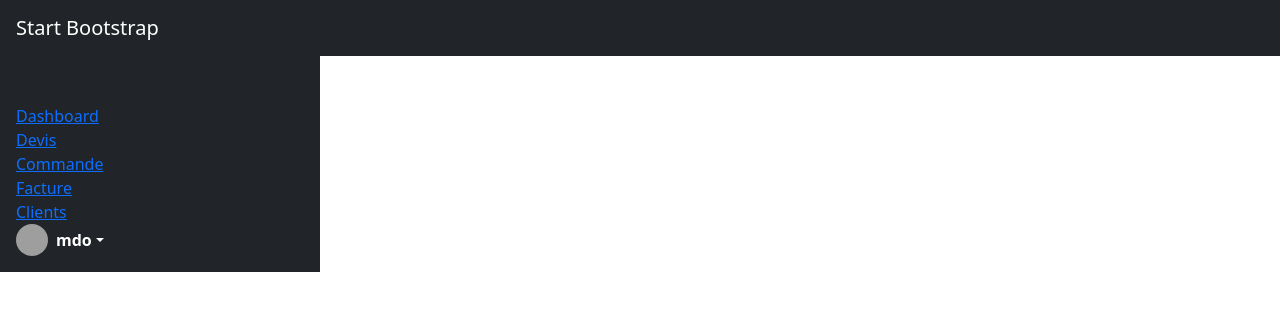
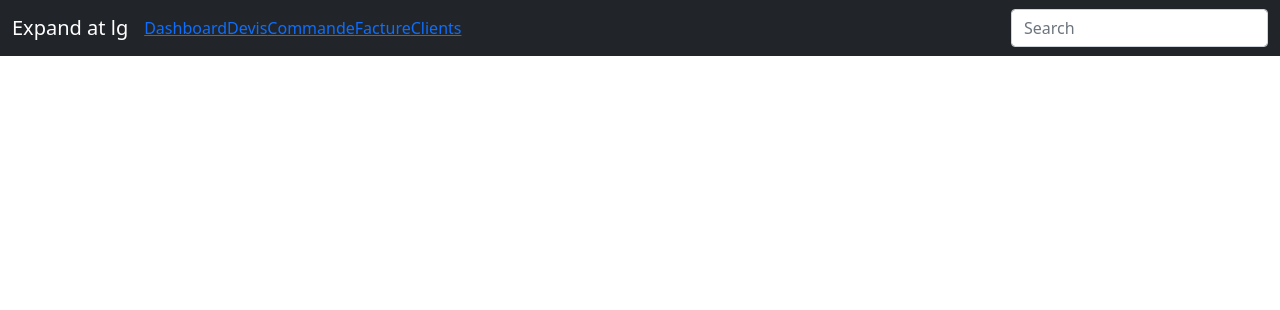
Before and after one commit to NicolasMaligue/projetNodeReactEquipe3, a React (Create React App) app in the folder react/: page / in a window 1280 px wide. Shown: the top 310 px of the page. Built offline with nearby package versions, Linux system fonts and the light colour scheme; grey boxes are pictures that could not be loaded.

Commit message:
Changement de structure de la barre de Navigation

```diff
--- a/react/src/components/Nav.js
+++ b/react/src/components/Nav.js
@@ -1,9 +1,5 @@
 import React, {Component} from 'react';
-import {NavLink, Route, Routes} from 'react-router-dom';
-import Customer from './pages/Customer';
-import Quote from './pages/Quote';
-import Order from './pages/Order';
-import Invoice from './pages/Invoice';
+import { NavLink } from 'react-router-dom';
 
 class Nav extends Component {
   constructor(props) {
@@ -14,50 +10,27 @@ class Nav extends Component {
   render() {
     return (
         <>
-          <nav className="navbar navbar-dark bg-dark">
-            <a className="navbar-brand ps-3" href="index.html">Start
-              Bootstrap</a>
+          <nav class="navbar navbar-expand-lg navbar-dark bg-dark" aria-label="Fifth navbar example">
+            <div class="container-fluid">
+              <a class="navbar-brand" href="#">Expand at lg</a>
+              <button class="navbar-toggler" type="button" data-bs-toggle="collapse" data-bs-target="#navbarsExample05" aria-controls="navbarsExample05" aria-expanded="false" aria-label="Toggle navigation">
+                <span class="navbar-toggler-icon"></span>
+              </button>
+
+              <div class="collapse navbar-collapse" id="navbarsExample05">
+                <ul class="navbar-nav me-auto mb-2 mb-lg-0">
+                  <li className="nav-item"><NavLink to="/">Dashboard</NavLink></li>
+                  <li className="nav-item"><NavLink to="/quote">Devis</NavLink></li>
+                  <li className="nav-item"><NavLink to="/order">Commande</NavLink></li>
+                  <li className="nav-item"><NavLink to="/invoice">Facture</NavLink></li>
+                  <li className="nav-item"><NavLink to="/customer">Clients</NavLink></li>
+                </ul>
+                <form>
+                  <input class="form-control" type="text" placeholder="Search" aria-label="Search" />
+                </form>
+              </div>
+            </div>
           </nav>
-          <div
-              className="d-flex flex-column flex-shrink-0 p-3 text-white bg-dark w-25">
-            <a href="/"
-               className="d-flex align-items-center mb-3 mb-md-0 me-md-auto text-white text-decoration-none">
-              <svg className="bi me-2" width="40" height="32">
-                <use href="#bootstrap"></use>
-              </svg>
-            </a>
-            <ul className="nav nav-pills flex-column mb-auto">
-              <li className="nav-item"><NavLink to="/">Dashboard</NavLink></li>
-              <li className="nav-item"><NavLink to="/quote">Devis</NavLink></li>
-              <li className="nav-item"><NavLink to="/order">Commande</NavLink>
-              </li>
-              <li className="nav-item"><NavLink to="/invoice">Facture</NavLink>
-              </li>
-              <li className="nav-item"><NavLink to="/customer">Clients</NavLink>
-              </li>
-            </ul>
-            <div className="dropdown">
-              <a href="#"
-                 className="d-flex align-items-center text-white text-decoration-none dropdown-toggle"
-                 id="dropdownUser1" data-bs-toggle="dropdown"
-                 aria-expanded="false">
-                <img src="https://github.com/mdo.png" alt="" width="32"
-                     height="32" className="rounded-circle me-2"/>
-                <strong>mdo</strong>
-              </a>
-              <ul className="dropdown-menu dropdown-menu-dark text-small shadow"
-                  aria-labelledby="dropdownUser1">
-                <li><a className="dropdown-item" href="#">New project...</a>
-                </li>
-                <li><a className="dropdown-item" href="#">Settings</a></li>
-                <li><a className="dropdown-item" href="#">Profile</a></li>
-                <li>
-                  <hr className="dropdown-divider"/>
-                </li>
-                <li><a className="dropdown-item" href="#">Sign out</a></li>
-              </ul>
-            </div>
-          </div>
         </>
     );
   }
```
